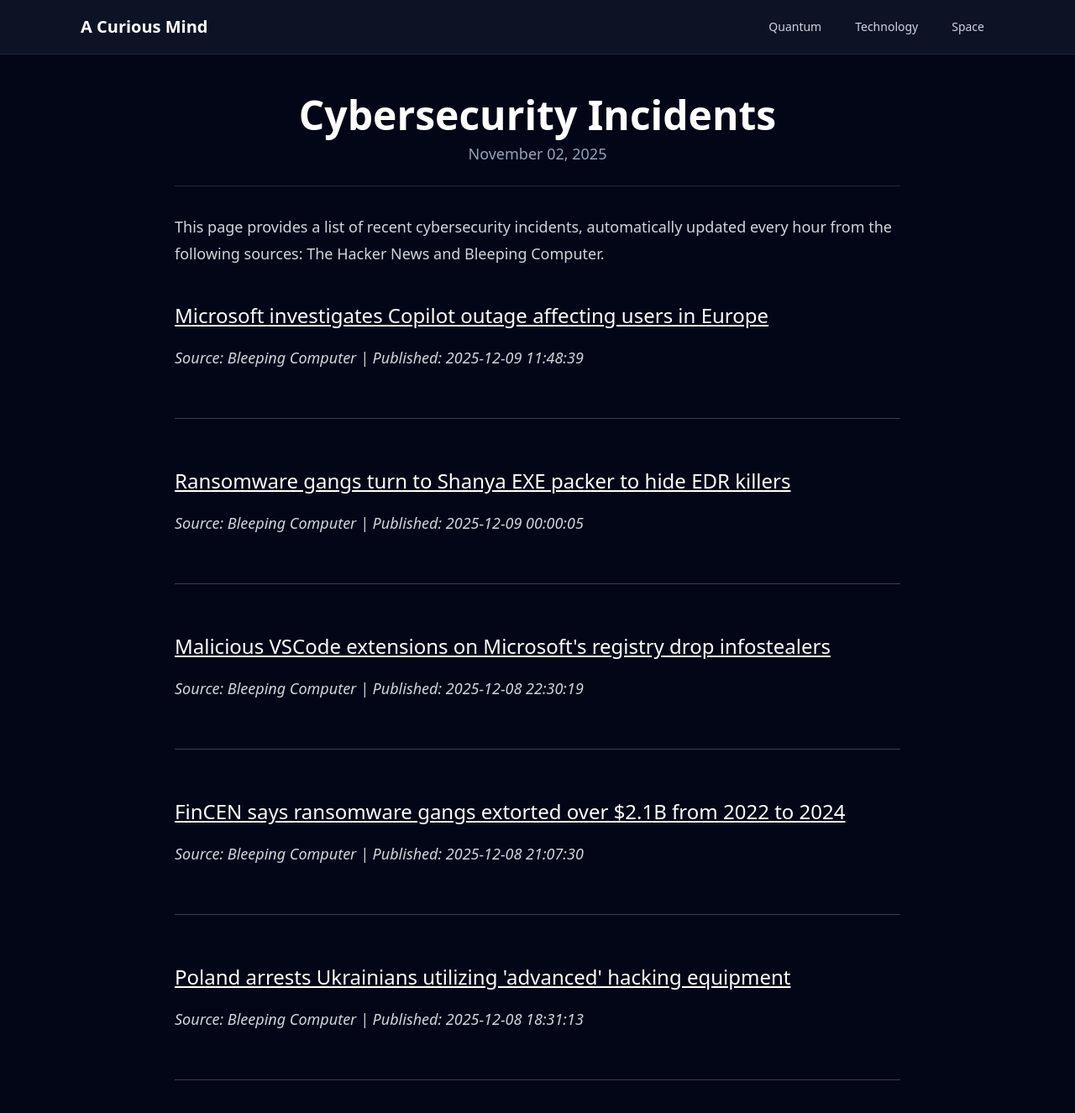
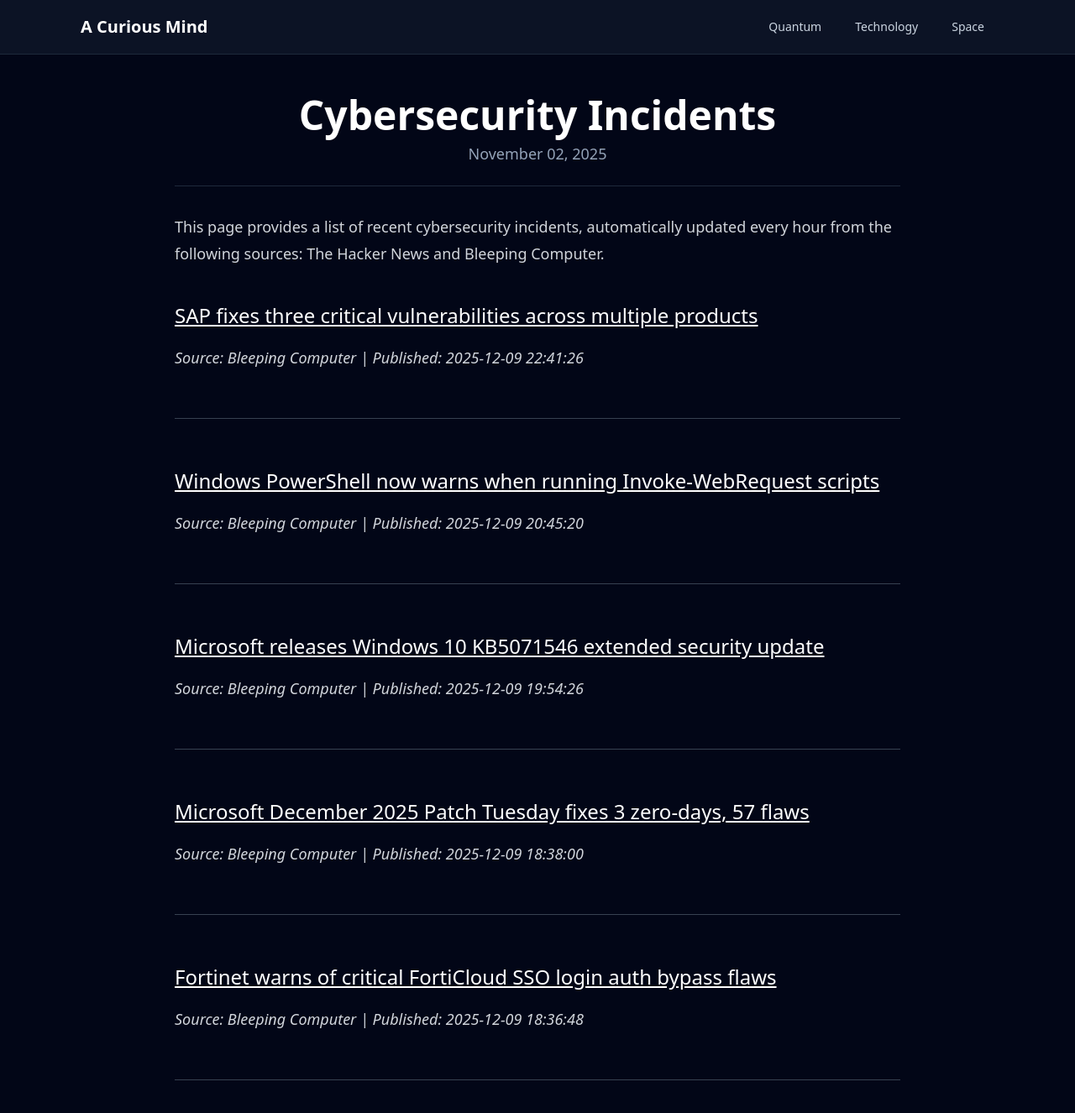
Before and after one commit to onehl7/onehl7.github.io, a Jekyll site: the page built from _posts/2025-11-02-cybersecurity-incidents.md, in a window 1280 px wide and 1400 px high. Shown: the top 1326 px of the window at 84% size. Built offline with Jekyll 4.4.1, drawn with Linux system fonts in a browser that asks for light colours; nearby versions of some CDN libraries.

Commit message:
Update news data

```diff
--- a/_data/news.json
+++ b/_data/news.json
@@ -1,32 +1,32 @@
 [
   {
     "source": "Bleeping Computer",
-    "title": "Microsoft investigates Copilot outage affecting users in Europe",
-    "link": "https://www.bleepingcomputer.com/news/microsoft/microsoft-investigates-copilot-outage-affecting-users-in-europe/",
-    "published": "2025-12-09 11:48:39"
+    "title": "SAP fixes three critical vulnerabilities across multiple products",
+    "link": "https://www.bleepingcomputer.com/news/security/sap-fixes-three-critical-vulnerabilities-across-multiple-products/",
+    "published": "2025-12-09 22:41:26"
   },
   {
     "source": "Bleeping Computer",
-    "title": "Ransomware gangs turn to Shanya EXE packer to hide EDR killers",
-    "link": "https://www.bleepingcomputer.com/news/security/ransomware-gangs-turn-to-shanya-exe-packer-to-hide-edr-killers/",
-    "published": "2025-12-09 00:00:05"
+    "title": "Windows PowerShell now warns when running Invoke-WebRequest scripts",
+    "link": "https://www.bleepingcomputer.com/news/security/microsoft-windows-powershell-now-warns-when-running-invoke-webrequest-scripts/",
+    "published": "2025-12-09 20:45:20"
   },
   {
     "source": "Bleeping Computer",
-    "title": "Malicious VSCode extensions on Microsoft's registry drop infostealers",
-    "link": "https://www.bleepingcomputer.com/news/security/malicious-vscode-extensions-on-microsofts-registry-drop-infostealers/",
-    "published": "2025-12-08 22:30:19"
+    "title": "Microsoft releases Windows 10 KB5071546 extended security update",
+    "link": "https://www.bleepingcomputer.com/news/microsoft/microsoft-releases-windows-10-kb5071546-extended-security-update/",
+    "published": "2025-12-09 19:54:26"
   },
   {
     "source": "Bleeping Computer",
-    "title": "FinCEN says ransomware gangs extorted over $2.1B from 2022 to 2024",
-    "link": "https://www.bleepingcomputer.com/news/security/fincen-says-ransomware-gangs-extorted-over-21b-from-2022-to-2024/",
-    "published": "2025-12-08 21:07:30"
+    "title": "Microsoft December 2025 Patch Tuesday fixes 3 zero-days, 57 flaws",
+    "link": "https://www.bleepingcomputer.com/news/microsoft/microsoft-december-2025-patch-tuesday-fixes-3-zero-days-57-flaws/",
+    "published": "2025-12-09 18:38:00"
   },
   {
     "source": "Bleeping Computer",
-    "title": "Poland arrests Ukrainians utilizing 'advanced' hacking equipment",
-    "link": "https://www.bleepingcomputer.com/news/security/poland-arrests-ukrainians-utilizing-advanced-hacking-equipment/",
-    "published": "2025-12-08 18:31:13"
+    "title": "Fortinet warns of critical FortiCloud SSO login auth bypass flaws",
+    "link": "https://www.bleepingcomputer.com/news/security/fortinet-warns-of-critical-forticloud-sso-login-auth-bypass-flaws/",
+    "published": "2025-12-09 18:36:48"
   }
 ]
```
